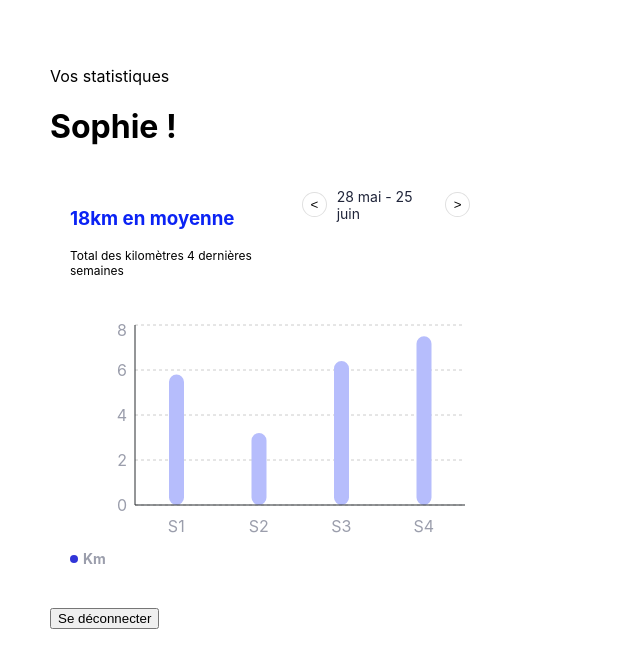
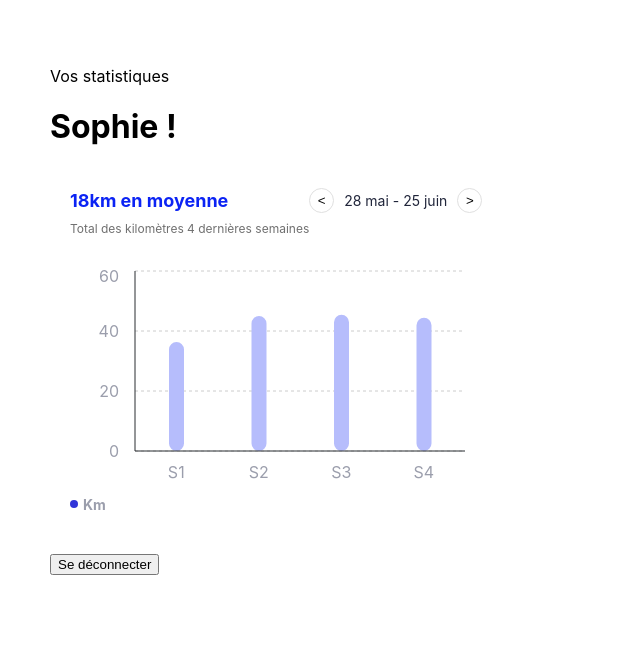
Before and after one commit to StellaElian/sportsee-front, a React (Create React App) app: page /login in a window 1280 px wide. Both pictures are taken after a click on the button "Se connecter". Shown: the top 668 px of the page, without its empty margins (0-640 px from the left). Built offline with nearby package versions, Linux system fonts and the light colour scheme.

Commit message:
1er gaphique:  18km  -terminé:

```diff
--- a/src/components/DistanceChart.jsx
+++ b/src/components/DistanceChart.jsx
@@ -22,11 +22,26 @@ export default function DistanceChart({ data }) {
   //petit tableau de 4 cases (S1, S2, S3, S4)
 
   const formattedData = [
-    // On va chercher le "jour 1" (data[0]), et on prend sa distance.
-    { nomDeLaBarre: 'S1', distanceEnKm: data[0].distance },
-    { nomDeLaBarre: 'S2', distanceEnKm: data[1].distance },
-    { nomDeLaBarre: 'S3', distanceEnKm: data[2].distance },
-    { nomDeLaBarre: 'S4', distanceEnKm: data[3].distance }
+    {
+      nomDeLaBarre: 'S1',
+      distanceEnKm: data.slice(0, 7).reduce((total, jour) => total + jour.distance, 0),
+      date: '28 mai - 04 juin'
+    },
+    {
+      nomDeLaBarre: 'S2',
+      distanceEnKm: data.slice(7, 14).reduce((total, jour) => total + jour.distance, 0),
+      date: '05 juin - 11 juin'
+    },
+    {
+      nomDeLaBarre: 'S3',
+      distanceEnKm: data.slice(14, 21).reduce((total, jour) => total + jour.distance, 0),
+      date: '12 juin - 18 juin'
+    },
+    {
+      nomDeLaBarre: 'S4',
+      distanceEnKm: data.slice(21, 28).reduce((total, jour) => total + jour.distance, 0),
+      date: '19 juin - 25 juin'
+    }
   ];
 
   return (
@@ -34,18 +49,23 @@ export default function DistanceChart({ data }) {
     <div style={{ backgroundColor: '#FFFFFF', padding: '20px', borderRadius: '15px', width: '400px' }}>
 
       {/* --- L'EN-TÊTE AVEC LE BOUTON DES DATES --- */}
-      <div style={{ display: 'flex', justifyContent: 'space-between', alignItems: 'flex-start', marginBottom: '30px' }}>
-      <div>
-      <h3 style={{ color: '#0B23F4' }}>18km en moyenne</h3>
-      <p style={{ color: '##707070', fontSize: '12px' }}>Total des kilomètres 4 dernières semaines</p>
-    </div>
-    {/* Le sélecteur de date (Les flèches et le texte) */}
-        <div style={{ display: 'flex', alignItems: 'center', gap: '10px', color: '#20253A', fontSize: '14px' }}>
+      <div style={{ display: 'flex', justifyContent: 'space-between', alignItems: 'flex-start', marginBottom: '30px', width: '100%' }}>
 
-          <button style={{ border: '1px solid #E0E0E0', borderRadius: '50%', width: '25px', height: '25px', backgroundColor: 'transparent', cursor: 'pointer' }}>{"<"}</button>
-          <span>28 mai - 25 juin</span>
-          <button style={{ border: '1px solid #E0E0E0', borderRadius: '50%', width: '25px', height: '25px', backgroundColor: 'transparent', cursor: 'pointer' }}>{">"}</button>
+        {/* Partie gauche */}
+        <div style={{ display: 'flex', flexDirection: 'column', gap: '8px' }}>
+          {/* lineHeight force le texte à avoir une hauteur exacte pour s'aligner avec les boutons de droite */}
+          <h3 style={{ color: '#0B23F4', margin: 0, fontSize: '18px', whiteSpace: 'nowrap', lineHeight: '25px' }}>18km en moyenne</h3>
+          <p style={{ color: '#707070', fontSize: '12px', margin: 0, whiteSpace: 'nowrap' }}>Total des kilomètres 4 dernières semaines</p>
         </div>
+
+        {/* Partie droite (Date et flèches) */}
+        {/* flexShrink: 0 est la commande magique qui INTERDIT au navigateur d'écraser ce bloc ! */}
+        <div style={{ display: 'flex', alignItems: 'center', gap: '10px', color: '#20253A', fontSize: '14px', flexShrink: 0, height: '25px' }}>
+          <button style={{ border: '1px solid #E0E0E0', borderRadius: '50%', width: '25px', height: '25px', backgroundColor: 'transparent', display: 'flex', justifyContent: 'center', alignItems: 'center', padding: 0, cursor: 'pointer' }}>{"<"}</button>
+          <span style={{ whiteSpace: 'nowrap' }}>28 mai - 25 juin</span>
+          <button style={{ border: '1px solid #E0E0E0', borderRadius: '50%', width: '25px', height: '25px', backgroundColor: 'transparent', display: 'flex', justifyContent: 'center', alignItems: 'center', padding: 0, cursor: 'pointer' }}>{">"}</button>
+        </div>
+
       </div>
 
       {/* --- LE GRAPHIQUE --- */}
@@ -57,8 +77,14 @@ export default function DistanceChart({ data }) {
 
             {/* On a remis axisLine avec une couleur noire pour afficher les traits des axes ! */}
             <XAxis dataKey="nomDeLaBarre" tick={{ fill: '#9B9EAC' }} tickLine={false} axisLine={{ stroke: '#282D30' }} tickMargin={10} />
-            <YAxis tick={{ fill: '#9B9EAC' }} tickLine={false} axisLine={{ stroke: '#282D30' }} />
-
+            {/* tickCount={4} pour ne faire que 4 paliers + tickMargin={10} recule les chiffres pour créer de l'espace */}
+            <YAxis
+              tick={{ fill: '#9B9EAC' }}
+              tickLine={false}
+              axisLine={{ stroke: '#282D30' }}
+              tickMargin={10}
+              tickCount={4}
+            />
             <Tooltip content={<CustomTooltip />} cursor={false} />
 
             {/* Les barres bleues (couleur de ta maquette) et en forme de pilules */}
```
